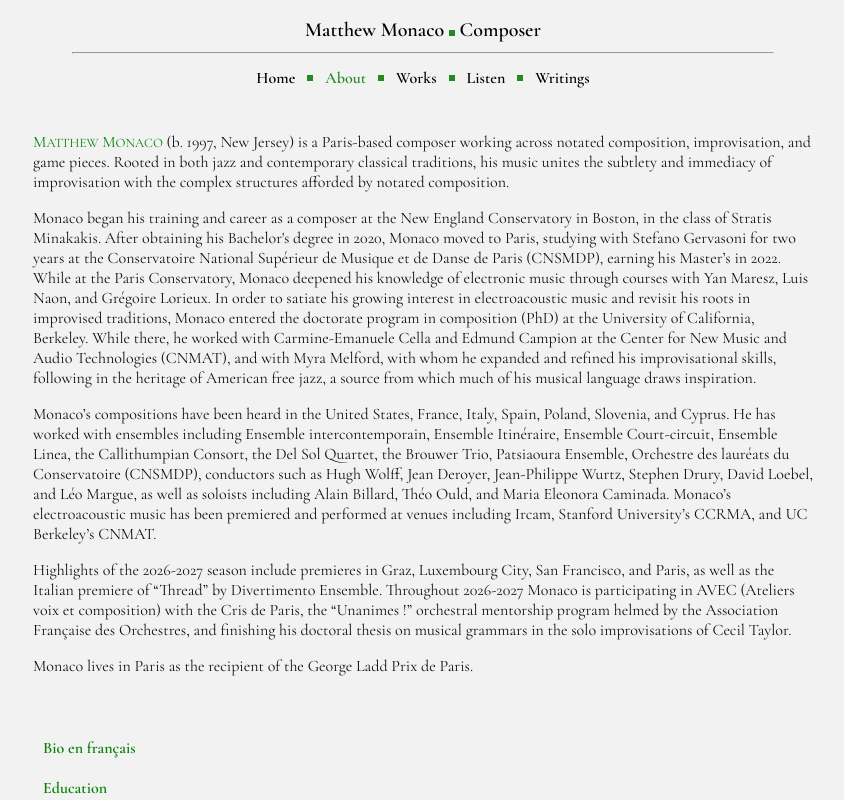
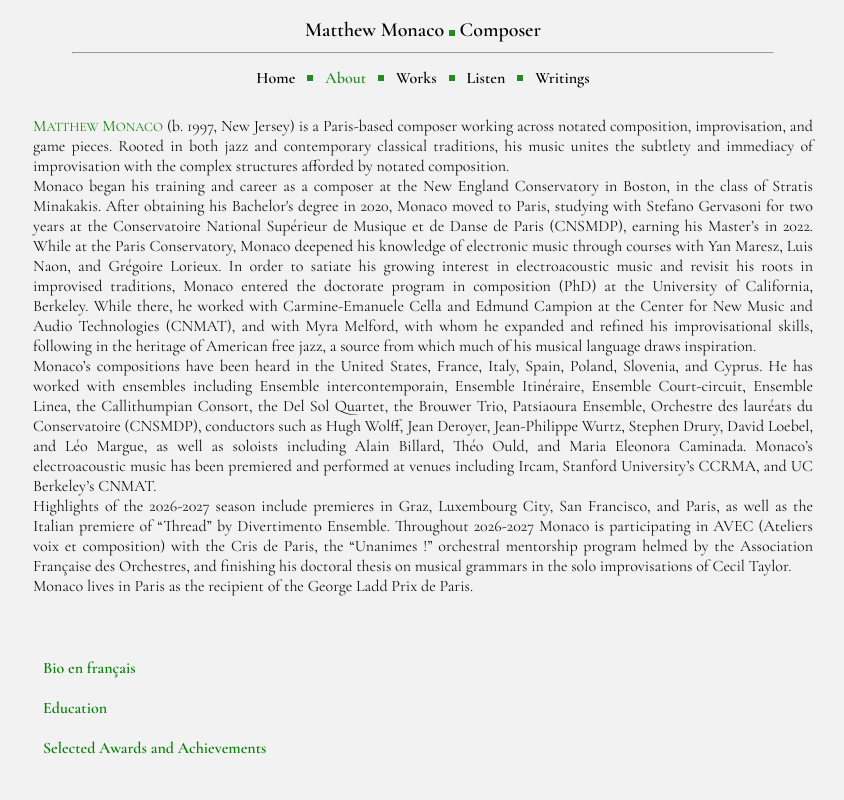
Before and after one commit to matthew-monaco/matthew-monaco.github.io, a Jekyll site: the page built from about.md, in a window 1280 px wide. Shown: the top 800 px of the page, without its empty margins (217-1061 px from the left). Built offline with Jekyll 4.4.1, drawn with Linux system fonts in a browser that asks for light colours; grey boxes are pictures that could not be loaded.

Commit message:
Update about.md

```diff
--- a/about.md
+++ b/about.md
@@ -4,18 +4,18 @@ title: About | Matthew Monaco
 permalink: /about
 ---
 
-<p><span style="color: green">M<font size="2">ATTHEW</font> M<font size="2">ONACO</font></span> (b. 1997, New Jersey) is a Paris-based composer working across notated composition, improvisation, and game pieces. Rooted in both jazz and contemporary classical traditions, his music unites the subtlety and immediacy of improvisation with the complex structures afforded by notated composition.</p>
+<div style="text-align: justify"><span style="color: green">M<font size="2">ATTHEW</font> M<font size="2">ONACO</font></span> (b. 1997, New Jersey) is a Paris-based composer working across notated composition, improvisation, and game pieces. Rooted in both jazz and contemporary classical traditions, his music unites the subtlety and immediacy of improvisation with the complex structures afforded by notated composition.</div>
 
-<p>Monaco began his training and career as a composer at the New England Conservatory in Boston, in the class of Stratis Minakakis. After obtaining his Bachelor's degree in 2020, Monaco moved to Paris, studying with Stefano Gervasoni for two years at the Conservatoire National Supérieur de Musique et de Danse de Paris (CNSMDP), earning his Master’s in 2022. While at the Paris Conservatory, Monaco deepened his knowledge of electronic music through courses with Yan Maresz, Luis Naon, and Grégoire Lorieux. In order to satiate his growing interest in electroacoustic music and revisit his roots in improvised traditions, Monaco entered the doctorate program in composition (PhD) at the University of California, Berkeley. While there, he worked with Carmine-Emanuele Cella and Edmund Campion at the Center for New Music and Audio Technologies (CNMAT), and with Myra Melford, with whom he expanded and refined his improvisational skills, following in the heritage of American free jazz, a source from which much of his musical language draws inspiration.</p>
+<div style="text-align: justify">Monaco began his training and career as a composer at the New England Conservatory in Boston, in the class of Stratis Minakakis. After obtaining his Bachelor's degree in 2020, Monaco moved to Paris, studying with Stefano Gervasoni for two years at the Conservatoire National Supérieur de Musique et de Danse de Paris (CNSMDP), earning his Master’s in 2022. While at the Paris Conservatory, Monaco deepened his knowledge of electronic music through courses with Yan Maresz, Luis Naon, and Grégoire Lorieux. In order to satiate his growing interest in electroacoustic music and revisit his roots in improvised traditions, Monaco entered the doctorate program in composition (PhD) at the University of California, Berkeley. While there, he worked with Carmine-Emanuele Cella and Edmund Campion at the Center for New Music and Audio Technologies (CNMAT), and with Myra Melford, with whom he expanded and refined his improvisational skills, following in the heritage of American free jazz, a source from which much of his musical language draws inspiration.</div>
 
 
-<p>Monaco’s compositions have been heard in the United States, France, Italy, Spain, Poland, Slovenia, and Cyprus. He has worked with ensembles including Ensemble intercontemporain, Ensemble Itinéraire, Ensemble Court-circuit, Ensemble Linea, the Callithumpian Consort, the Del Sol Quartet, the Brouwer Trio, Patsiaoura Ensemble, Orchestre des lauréats du Conservatoire (CNSMDP), conductors such as Hugh Wolff, Jean Deroyer, Jean-Philippe Wurtz, Stephen Drury, David Loebel, and Léo Margue, as well as soloists including Alain Billard, Théo Ould, and Maria Eleonora Caminada. Monaco’s electroacoustic music has been premiered and performed at venues including Ircam, Stanford University’s CCRMA, and UC Berkeley’s CNMAT.</p>
+<div style="text-align: justify">Monaco’s compositions have been heard in the United States, France, Italy, Spain, Poland, Slovenia, and Cyprus. He has worked with ensembles including Ensemble intercontemporain, Ensemble Itinéraire, Ensemble Court-circuit, Ensemble Linea, the Callithumpian Consort, the Del Sol Quartet, the Brouwer Trio, Patsiaoura Ensemble, Orchestre des lauréats du Conservatoire (CNSMDP), conductors such as Hugh Wolff, Jean Deroyer, Jean-Philippe Wurtz, Stephen Drury, David Loebel, and Léo Margue, as well as soloists including Alain Billard, Théo Ould, and Maria Eleonora Caminada. Monaco’s electroacoustic music has been premiered and performed at venues including Ircam, Stanford University’s CCRMA, and UC Berkeley’s CNMAT.</div>
 
 
-<p>Highlights of the 2026-2027 season include premieres in Graz, Luxembourg City, San Francisco, and Paris, as well as the Italian premiere of “Thread” by Divertimento Ensemble. Throughout 2026-2027 Monaco is participating in AVEC (Ateliers voix et composition) with the Cris de Paris, the “Unanimes !” orchestral mentorship program helmed by the Association Française des Orchestres, and finishing his doctoral thesis on musical grammars in the solo improvisations of Cecil Taylor.</p>
+<div style="text-align: justify">Highlights of the 2026-2027 season include premieres in Graz, Luxembourg City, San Francisco, and Paris, as well as the Italian premiere of “Thread” by Divertimento Ensemble. Throughout 2026-2027 Monaco is participating in AVEC (Ateliers voix et composition) with the Cris de Paris, the “Unanimes !” orchestral mentorship program helmed by the Association Française des Orchestres, and finishing his doctoral thesis on musical grammars in the solo improvisations of Cecil Taylor.</div>
 
 
-<p>Monaco lives in Paris as the recipient of the George Ladd Prix de Paris.</p>
+<div style="text-align: justify">Monaco lives in Paris as the recipient of the George Ladd Prix de Paris.</div>
 <br>
 <details>
 <summary><span style="color: green"><strong>Bio en français</strong></span></summary>
```
